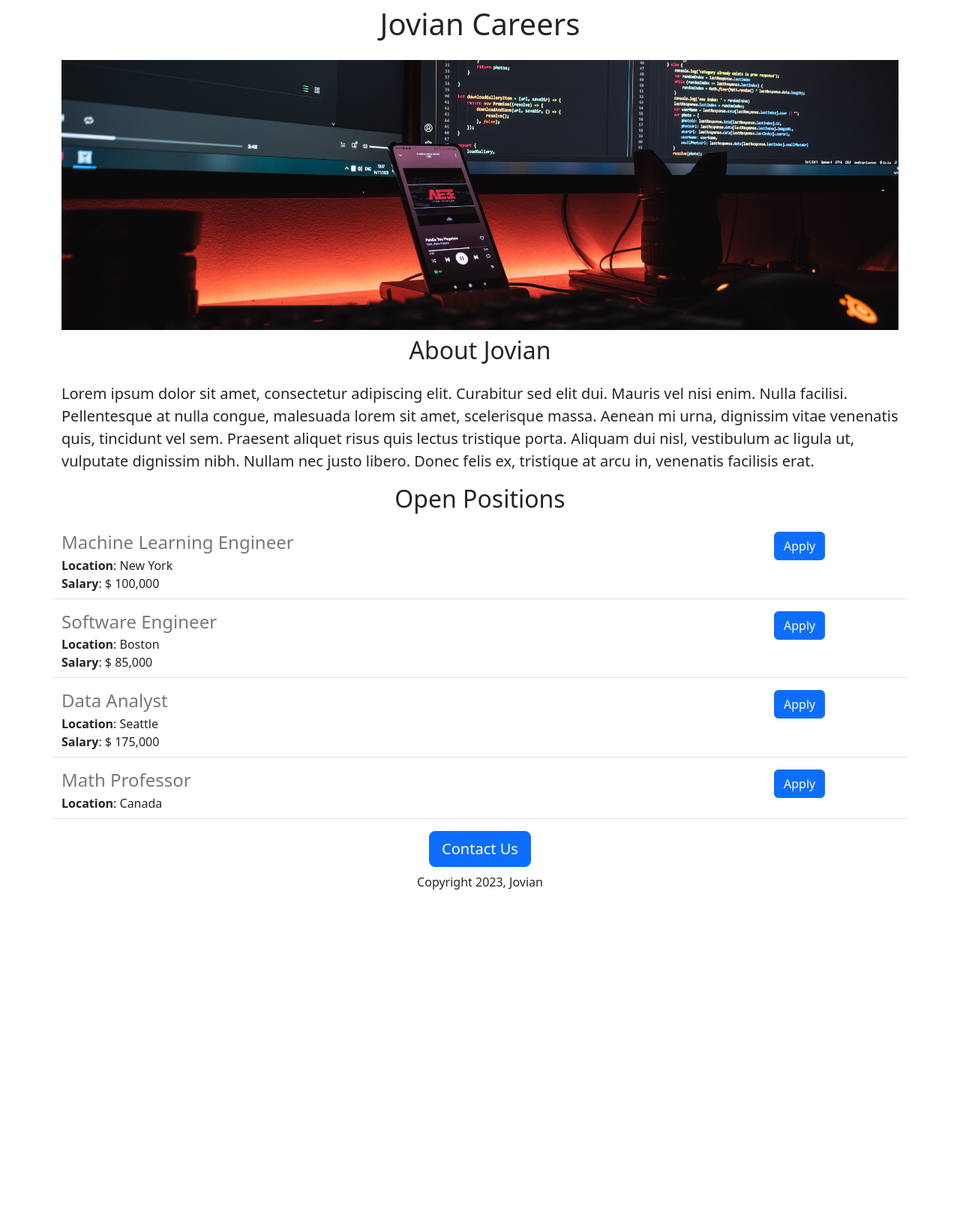
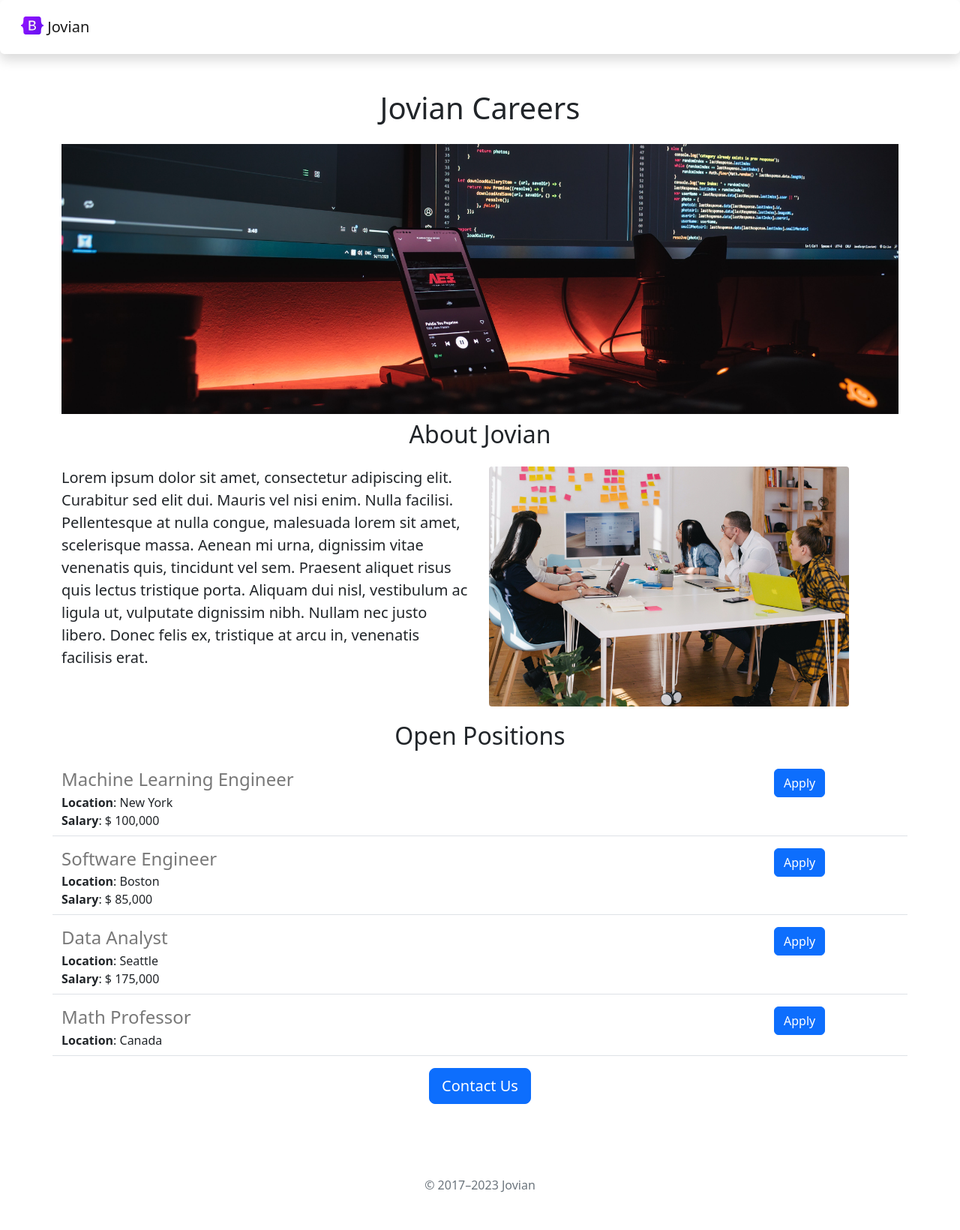
Before and after one commit to VamsiMohanRamineedi/jovian-careers-website, a Flask app: page / in a window 1280 px wide. Shown: the whole page at 75% size. Before the commit the page ends 1186 px from the top, so only its background shows below. Run offline with Flask 2, Linux system fonts and the light colour scheme.

Commit message:
Functional and aesthetic improvements

```diff
--- /dev/null
+++ b/templates/footer.html
@@ -0,0 +1,3 @@
+<footer class="my-5 pt-5 text-muted text-center text-small">
+    <p class="mb-1">&copy; 2017–2023 Jovian</p>
+  </footer>
--- a/templates/home.html
+++ b/templates/home.html
@@ -14,11 +14,19 @@
         </style>
     </head>
     <body>
+        {% include 'nav.html' %}
         <div class="container">
             <h1 class="text-center mt-2 mb-4">Jovian Careers</h1>
             <img class="img-fluid" id="banner" src="https://jovian-careers-website.vamsimohanramin.repl.co/static/banner.jpg" >
             <h2 class="text-center mt-2 mb-4">About Jovian</h2>
-            <p class="lead">Lorem ipsum dolor sit amet, consectetur adipiscing elit. Curabitur sed elit dui. Mauris vel nisi enim. Nulla facilisi. Pellentesque at nulla congue, malesuada lorem sit amet, scelerisque massa. Aenean mi urna, dignissim vitae venenatis quis, tincidunt vel sem. Praesent aliquet risus quis lectus tristique porta. Aliquam dui nisl, vestibulum ac ligula ut, vulputate dignissim nibh. Nullam nec justo libero. Donec felis ex, tristique at arcu in, venenatis facilisis erat.</p>
+            <div class="row" style="margin-bottom:20px;">
+                <div class="col-md-6">
+                    <p class="lead">Lorem ipsum dolor sit amet, consectetur adipiscing elit. Curabitur sed elit dui. Mauris vel nisi enim. Nulla facilisi. Pellentesque at nulla congue, malesuada lorem sit amet, scelerisque massa. Aenean mi urna, dignissim vitae venenatis quis, tincidunt vel sem. Praesent aliquet risus quis lectus tristique porta. Aliquam dui nisl, vestibulum ac ligula ut, vulputate dignissim nibh. Nullam nec justo libero. Donec felis ex, tristique at arcu in, venenatis facilisis erat.</p>
+                </div>
+                <div class="d-none d-md-block col-md-6">
+                    <img src="/static/people.jpg" style="height:320px; border-radius:4px;">
+                </div>
+            </div>
             <h2 class="text-center mt-2 mb-4">Open Positions</h2>
             <div>
                 {% for job in jobs %}
@@ -26,9 +34,9 @@
                 {% endfor %}
             </div>
             <div class="text-center mb-4">
-            <button class="btn btn-primary btn-lg">Contact Us</button>
-            <p class="mt-2">Copyright 2023, Jovian</p>
+            <a class="btn btn-primary btn-lg" href="mailto:support@jovian.ai?subject=Question%20to%20Jovian&body=Name%3A%20%3Cyour%20name%3E%0D%0AQuestion%3A%20%3Cyour%20question%3E">Contact Us</a>
             </div>
         </div>
+    {% include 'footer.html' %}
     </body>
 </html>
--- a/templates/jobitem.html
+++ b/templates/jobitem.html
@@ -7,6 +7,6 @@
         {% endif %}
     </div>
     <div class="col-2">
-        <button type="button" class="btn btn-primary">Apply</button>
+        <a href="mailto:jobs@jovian.ai?subject=Application%20for%20{{job['title']}}&body=Name%3A%20%3Cyour%20name%3E%0D%0AResume%3A%20%3Cresume%20link%3E%0D%0ALinkedin%3A%20%3Clinkedin%20link%3E" type="button" class="btn btn-primary">Apply</a>
     </div>
 </div>
--- /dev/null
+++ b/templates/nav.html
@@ -0,0 +1,8 @@
+<nav class="navbar navbar-light shadow p-3 mb-5 bg-body rounded sticky-top">
+  <div class="container-fluid">
+    <a class="navbar-brand" href="#">
+      <img src="/static/logo.svg" alt="" width="30" height="24" class="d-inline-block align-text-top">
+      Jovian
+    </a>
+  </div>
+</nav>
```
Also changed, not shown: static/logo.svg (added), static/people.jpg (added).
